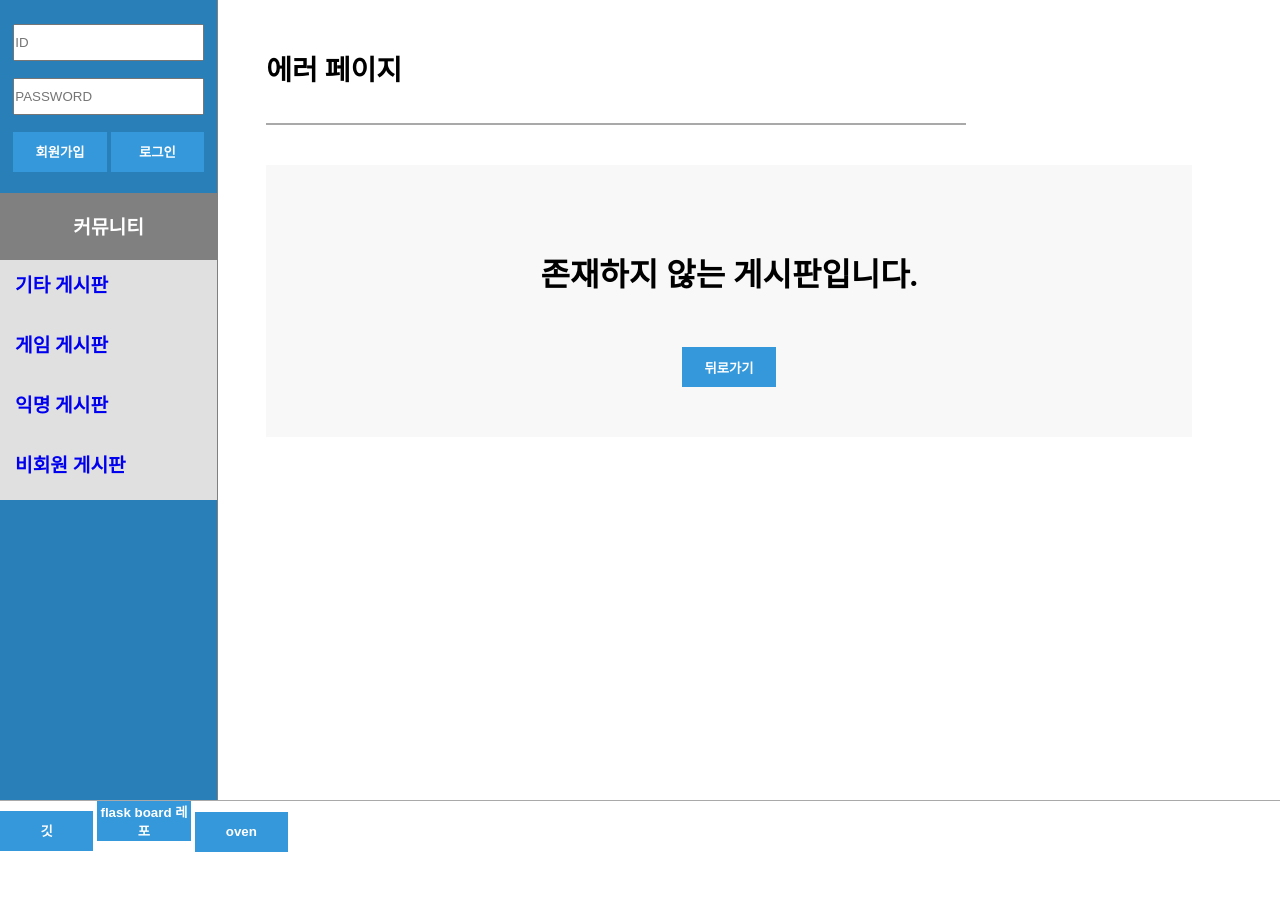
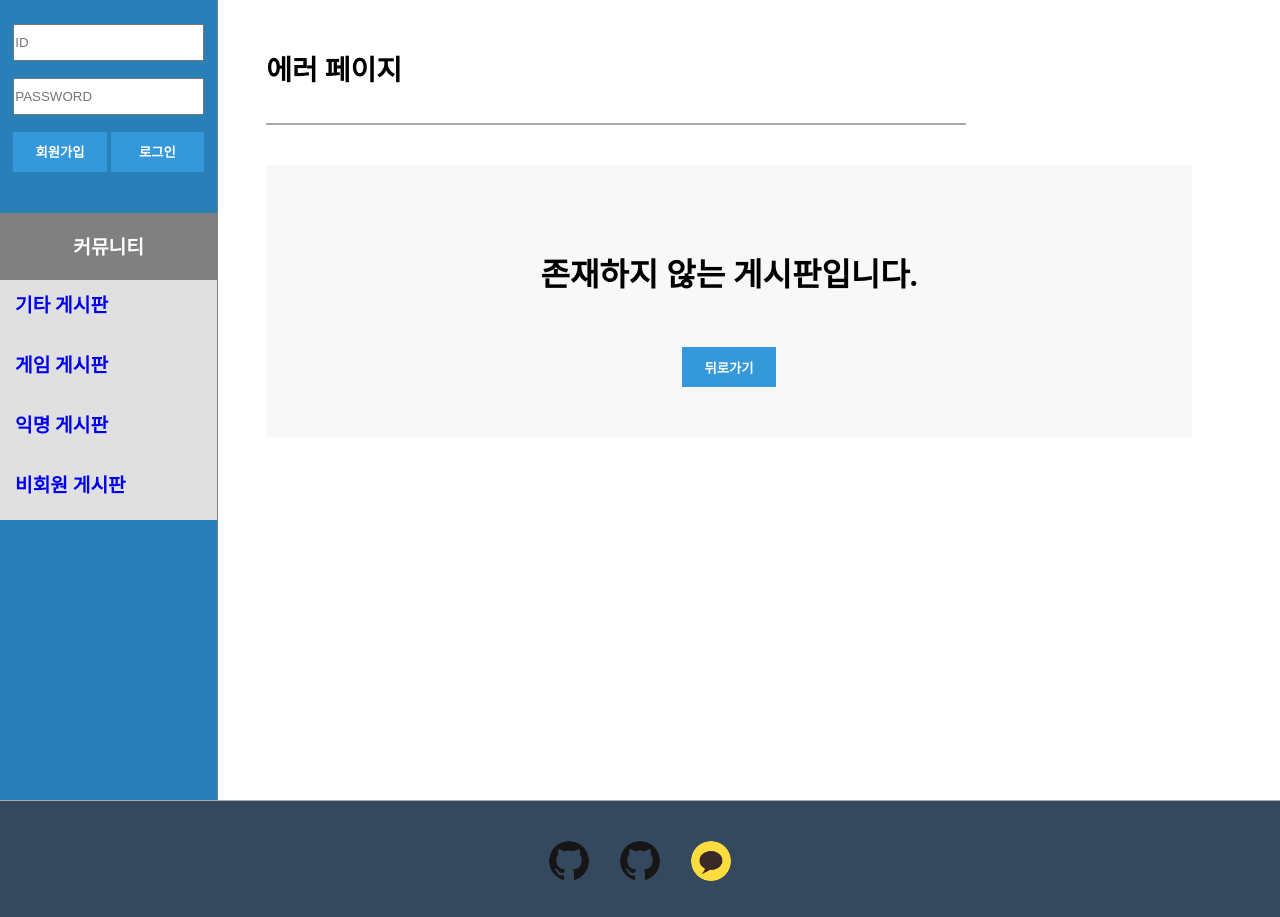
Before and after one commit to fpem123/flask_board, a Flask app: page /board/view in a window 1280 px wide. Shown: the part 112-1029 px from the top of the page. Before the commit the page ends 964 px from the top, so only its background shows below. Run offline with Flask 2, Linux system fonts and the light colour scheme.

Commit message:
footer css 추가

```diff
--- a/static/css/all_page.css
+++ b/static/css/all_page.css
@@ -39,6 +39,10 @@ button {
     font-weight: bold;
     color: white;
     background-color: #3498DB;
+}
+
+footer {
+    background-color: #34495E;
 }
 
 .left-btn {
@@ -88,11 +92,11 @@ button {
     min-height: 50em;
 }
 
-.member {
-    height: 17.5%;
-    margin: 1.5em 0em 1.5em 0em;
-    text-align: center;
-}
+    .member {
+        height: 10em;
+        margin: 1.5em 0em 1.5em 0em;
+        text-align: center;
+    }
 
     /* 로그인 전 */
     .login_input {
@@ -165,3 +169,32 @@ p.msg{
     height: 10em;
     line-height: 10em;
 }
+
+/* footer */
+.foot-btns {
+    padding: 2.5em 0em 2em 0em;
+    text-align: center;
+}
+
+button.icon-btn {
+    width: 3em;
+    height: 3em;
+    border-radius: 3em;
+    margin: 0em 1em 0em 1em;
+}
+
+button.icon-btn.git-btn {
+    background: url("/static/icons/GitHub-Mark-64px.png") no-repeat;
+    background-size: cover;
+}
+
+button.icon-btn.kakao-btn {
+    background: url("/static/icons/ico-kakao.png") no-repeat;
+    background-size: cover;
+}
+
+@media (max-width:700px) {
+    .sidebar{
+        display:none;
+    }
+}
--- a/templates/frame_foot.html
+++ b/templates/frame_foot.html
@@ -1,5 +1,7 @@
 <footer>
-    <button>깃</button>
-    <button>flask board 레포</button>
-    <button>oven</button>
+    <div class="foot-btns">
+        <button class="icon-btn git-btn" onclick="window.open('https://github.com/fpem123')"></button>
+        <button class="icon-btn git-btn" onclick="window.open('https://github.com/fpem123/flask_board')"></button>
+        <button class="icon-btn kakao-btn"onclick="window.open('https://ovenapp.io/view/6xyc7AHTnkoAuw75yHj5af5yY7xJylTH/')"></button>
+    </div>
 </footer>
--- a/templates/frame_member.html
+++ b/templates/frame_member.html
@@ -13,7 +13,7 @@
         <div class="profile">
             <input type="hidden" id="uid" value="{{ session.get('uid') }}">
             <input type="hidden" id="nickname" value="{{ session.get('nickname') }}">
-            <img class="profile-img" src="{{ url_for('static', filename='default_profile.png') }}">
+            <img class="profile-img" src="{{ url_for('static', filename='profiles/default_profile.png') }}">
             <label class="profile-msg">{{ session.get('nickname') }}님 환영합니다.</label>
         </div>
         <script>setUID("{{ session.get('uid') }}")</script>
```
Also changed, not shown: static/icons/GitHub-Mark-64px.png (added), static/icons/ico-kakao.png (added), static/profiles/default_profile.png (renamed from static/default_profile.png).
